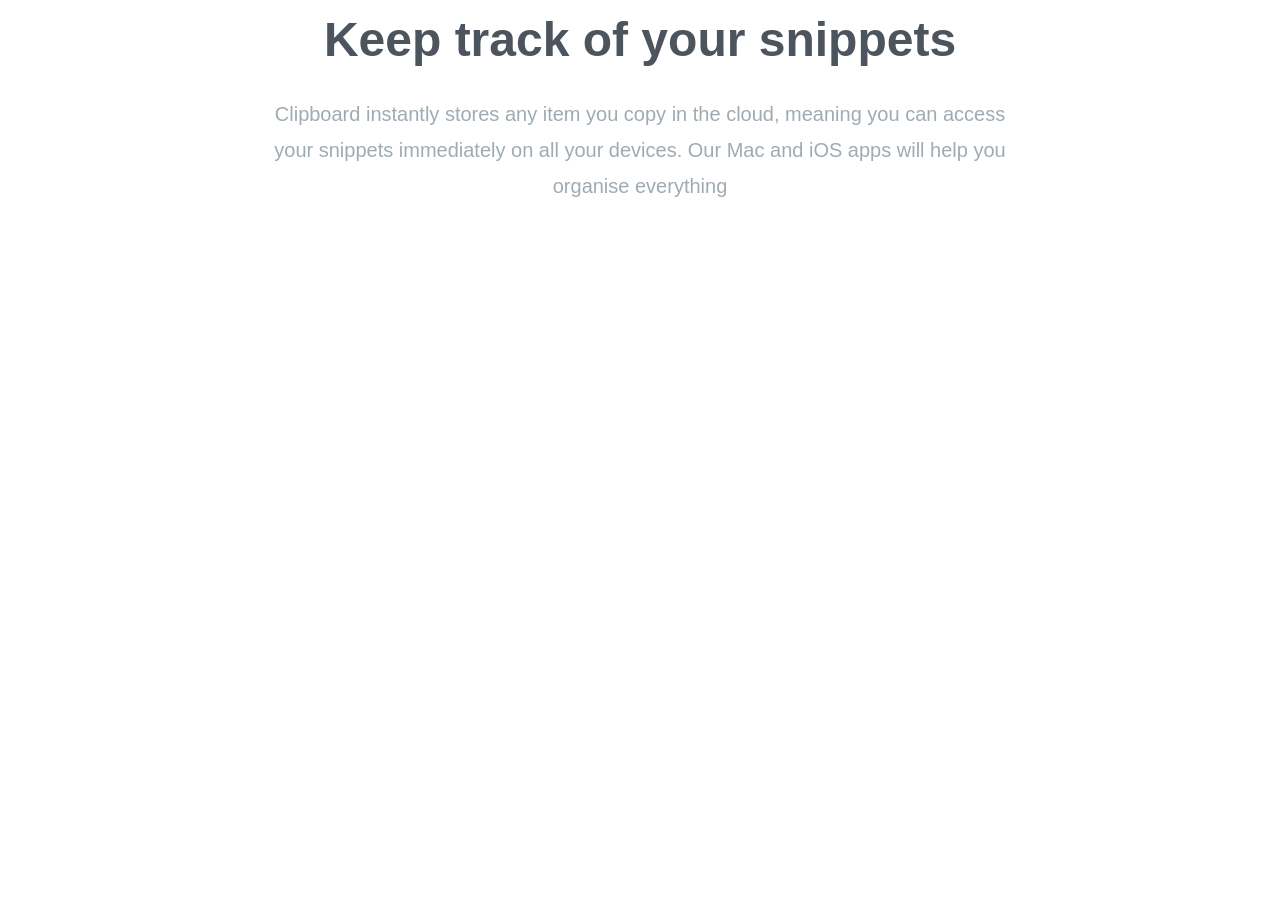
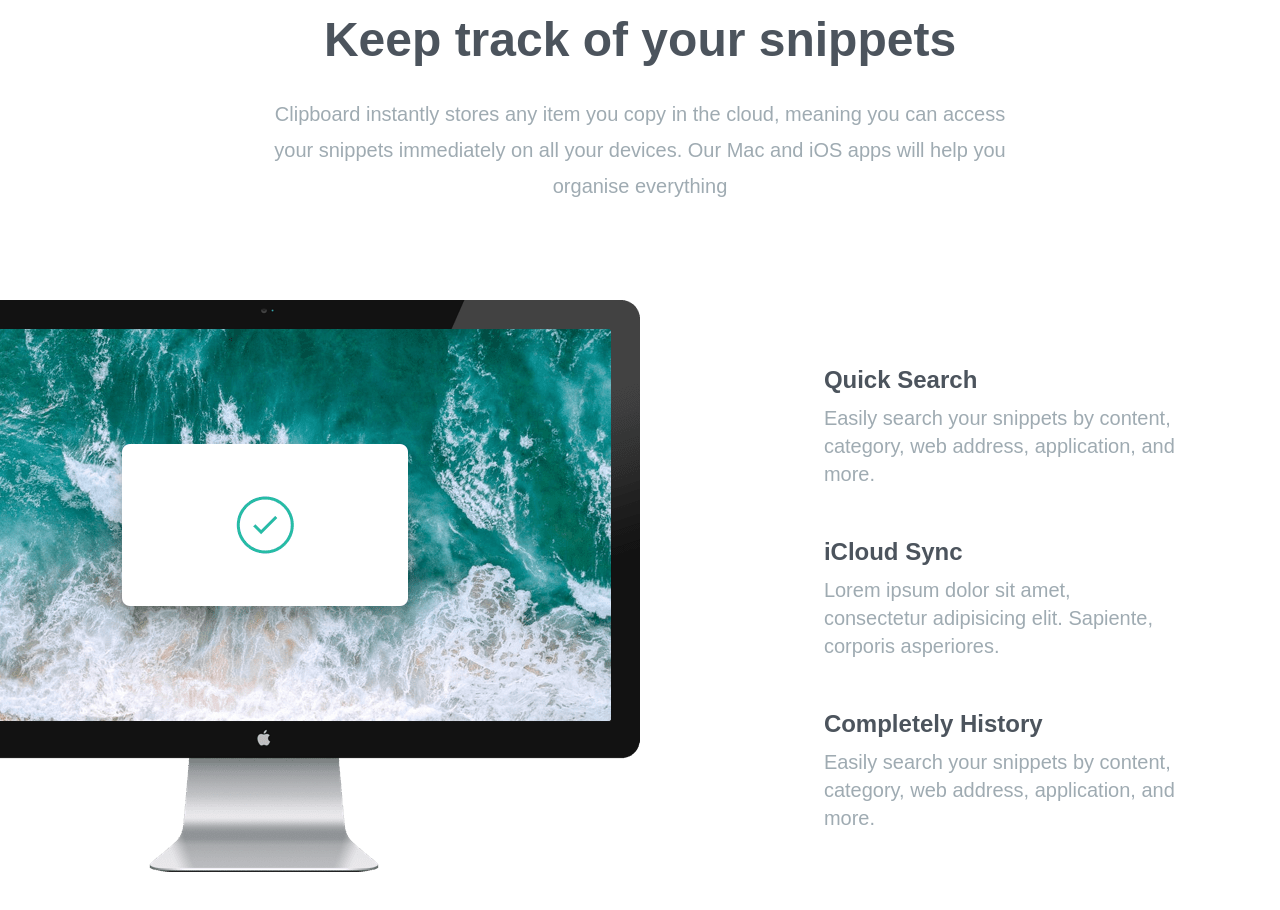
Before and after one commit to kedaroo/clipboard-landing-page, a website: page index.html in a window 1280 px wide. Shown: the part 705-1615 px from the top of the page. Before the commit the page ends 1005 px from the top, so only its background shows below. Drawn offline with Linux system fonts and the light colour scheme; a web font is replaced by a local one.

Commit message:
add: features section

```diff
--- a/index.html
+++ b/index.html
@@ -18,26 +18,22 @@
     <section id="hero">
       <div class="section-container mb-40 px-10 pt-16">
         <img src="./images/logo.svg" class="mx-auto my-16" alt="logo" />
-        <h3>
-          A history of everything you copy
-        </h3>
-        <p class="max-w-3xl mx-auto mb-10 text-2xl text-grayishBlue">
+        <h3>A history of everything you copy</h3>
+        <p class="mx-auto mb-10 max-w-3xl text-2xl text-grayishBlue">
           Clipboard allows you to track and organize everthing you copy.
           Instantly access your clipboard on all your devices.
         </p>
 
         <!-- Button Container -->
-        <div
-          class="button-container"
-        >
+        <div class="button-container">
           <a
             href="#"
-            class="p-4 px-8 rounded-full shadow-lg bg-strongCyan duration-200 hover:opacity-80"
+            class="rounded-full bg-strongCyan p-4 px-8 shadow-lg duration-200 hover:opacity-80"
             >Download for iOS</a
           >
           <a
             href="#"
-            class="p-4 px-8 rounded-full shadow-lg bg-lightBlue duration-200 hover:opacity-80"
+            class="rounded-full bg-lightBlue p-4 px-8 shadow-lg duration-200 hover:opacity-80"
           >
             Download for Mac
           </a>
@@ -48,11 +44,9 @@
     <!-- Snippets Section -->
     <section id="snippets">
       <div class="section-container my-20 px-10">
-        <h3>
-          Keep track of your snippets
-        </h3>
+        <h3>Keep track of your snippets</h3>
         <p
-          class="max-w-3xl mx-auto mb-24 text-xl leading-9 text-center text-grayishBlue"
+          class="mx-auto mb-24 max-w-3xl text-center text-xl leading-9 text-grayishBlue"
         >
           Clipboard instantly stores any item you copy in the cloud, meaning you
           can access your snippets immediately on all your devices. Our Mac and
@@ -60,5 +54,60 @@
         </p>
       </div>
     </section>
+
+    <!-- Features Section -->
+    <section>
+      <div class="section-container my-20 px-10">
+        <div class="relative flex flex-col md:flex-row md:space-x-32">
+          <!-- Image -->
+          <div class="md:w-1/2">
+            <img
+              src="./images/image-computer.png"
+              alt=""
+              class="top-0 right-[50%] md:absolute"
+            />
+          </div>
+          <img src="" alt="" />
+
+          <!-- Items Container -->
+          <div
+            class="mt-16 mb-24 flex flex-col space-y-12 text-xl md:mb-60 md:w-1/2 md:pl-16 md:text-left"
+          >
+            <!-- Item 1 -->
+            <div>
+              <h5 class="mb-2 text-2xl font-bold text-darkGrayishBlue">
+                Quick Search
+              </h5>
+              <p class="max-w-md text-grayishBlue">
+                Easily search your snippets by content, category, web address,
+                application, and more.
+              </p>
+            </div>
+
+            <!-- Item 2 -->
+            <div>
+              <h5 class="mb-2 text-2xl font-bold text-darkGrayishBlue">
+                iCloud Sync
+              </h5>
+              <p class="max-w-md text-grayishBlue">
+                Lorem ipsum dolor sit amet, consectetur adipisicing elit.
+                Sapiente, corporis asperiores.
+              </p>
+            </div>
+
+            <!-- Item 3 -->
+            <div>
+              <h5 class="mb-2 text-2xl font-bold text-darkGrayishBlue">
+                Completely History
+              </h5>
+              <p class="max-w-md text-grayishBlue">
+                Easily search your snippets by content, category, web address,
+                application, and more.
+              </p>
+            </div>
+          </div>
+        </div>
+      </div>
+    </section>
   </body>
 </html>
--- a/package.json
+++ b/package.json
@@ -11,6 +11,8 @@
   "author": "",
   "license": "ISC",
   "devDependencies": {
+    "prettier": "^2.7.1",
+    "prettier-plugin-tailwindcss": "^0.1.13",
     "tailwindcss": "^3.1.8"
   }
 }
```
Also changed, not shown: css/styles.css, 1 other file.
